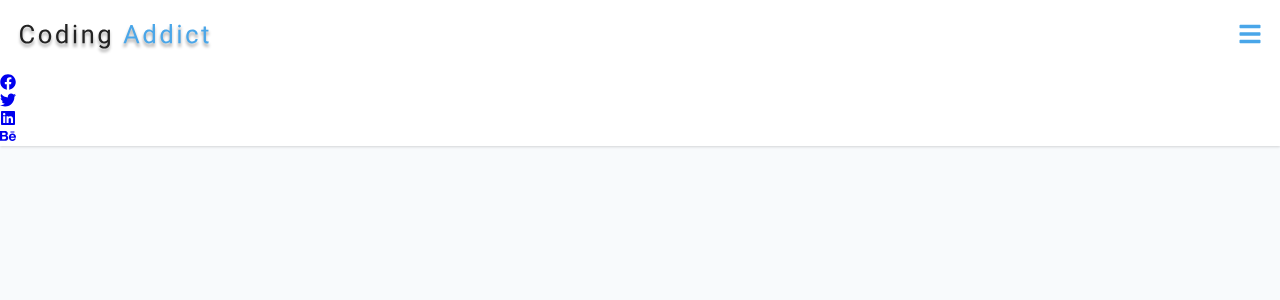
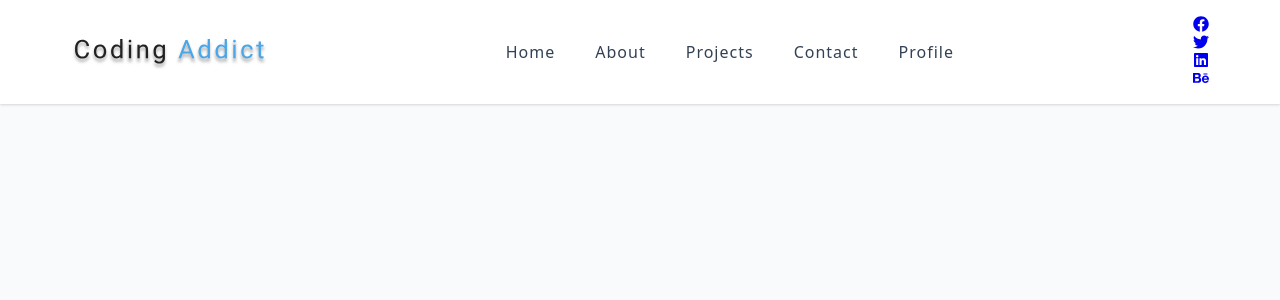
Before and after one commit to arianbod/react-navbar, a React (Vite) app: page / in a window 1280 px wide. Shown: the top 300 px of the page. Built offline with nearby package versions, Linux system fonts and the light colour scheme.

Commit message:
Responsive styles added

```diff
--- a/src/index.css
+++ b/src/index.css
@@ -302,3 +302,39 @@
 .show-container {
 	height: 10rem;
 }
+
+.social-icons {
+	display: none;
+}
+
+@media screen and (min-width: 800px) {
+	.nav-toggle {
+		display: none;
+	}
+	.nav-header {
+		padding: 0;
+	}
+	.nav-center {
+		max-width: 1170px;
+		margin: 0 auto;
+		display: flex;
+		align-items: center;
+		justify-content: space-between;
+		padding: 1rem;
+	}
+	.social-icons {
+		display: flex;
+		gap: 0.5rem;
+	}
+	.links-container {
+		height: auto !important;
+	}
+	.links {
+		display: flex;
+		gap: 0.5rem;
+	}
+	.links a:hover {
+		padding: 0.5rem 1rem;
+		background: none;
+	}
+}
```
